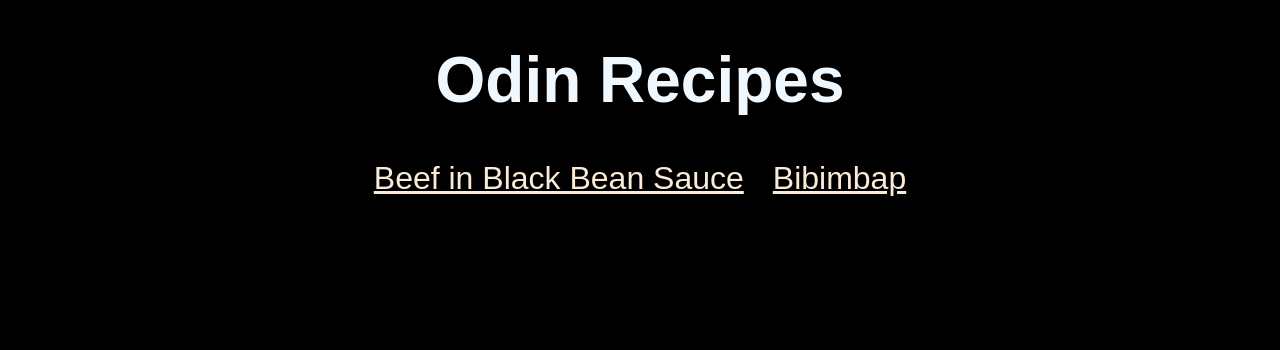
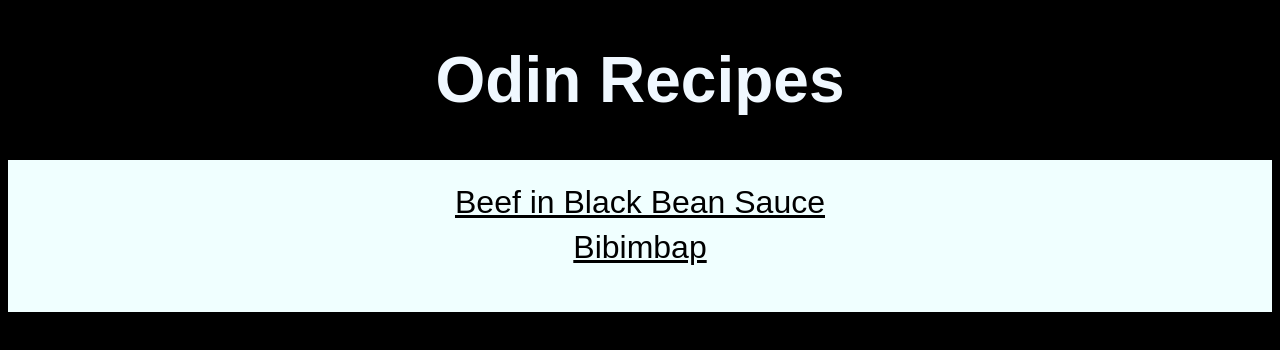
Before and after one commit to shenun102/odin-recipes, a plain HTML site: page index.html in a window 1280 px wide. Drawn offline with Linux system fonts and the light colour scheme.

Commit message:
Correct styles.css
Using box model concepts learnt, padding, border
and margin values were adjusted.

```diff
--- a/recipes/styles.css
+++ b/recipes/styles.css
@@ -1,3 +1,6 @@
+body {
+  background-color: blanchedalmond;
+}
 h1,
 h2,
 p {
@@ -6,12 +9,12 @@ p {
 }
 
 .content {
-  margin-left: 25%;
-  margin-right: 25%;
+  margin: auto 25%;
 }
 
 li {
   font-family: Arial, Helvetica, sans-serif;
+  padding: 2px;
 }
 
 img {
--- a/styles.css
+++ b/styles.css
@@ -11,14 +11,23 @@ h1 {
 
 .recipe-container {
   text-align: center;
+  background-color: azure;
+  height: 120px;
+  padding: 16px;
 }
 
 .recipe {
   font-size: 32px;
   font-family: Arial, Helvetica, sans-serif;
-  color: antiquewhite;
+  color: black;
+}
+
+.beef-bb-sauce {
+  margin: 8px;
+  display: block;
 }
 
 .bibimbap {
-  padding-left: 25px;
+  margin: 8px;
+  display: block;
 }
```
